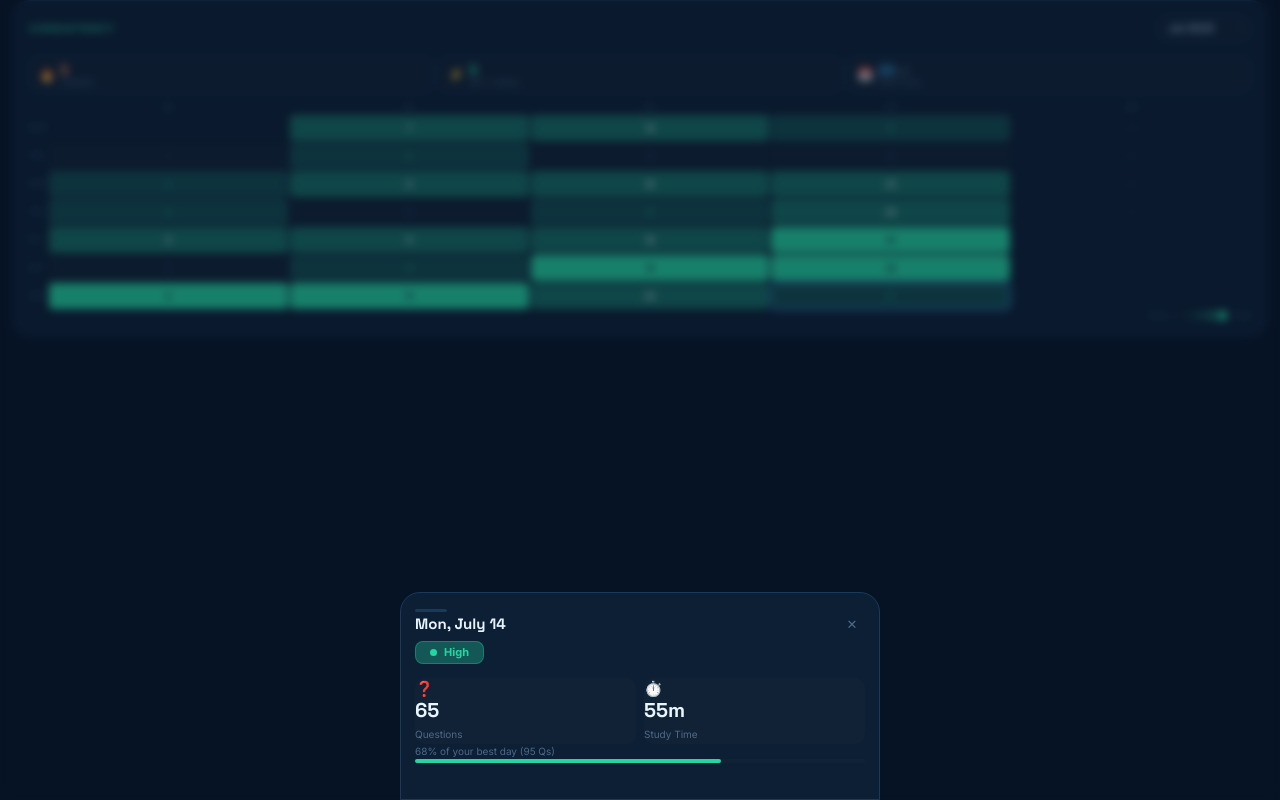
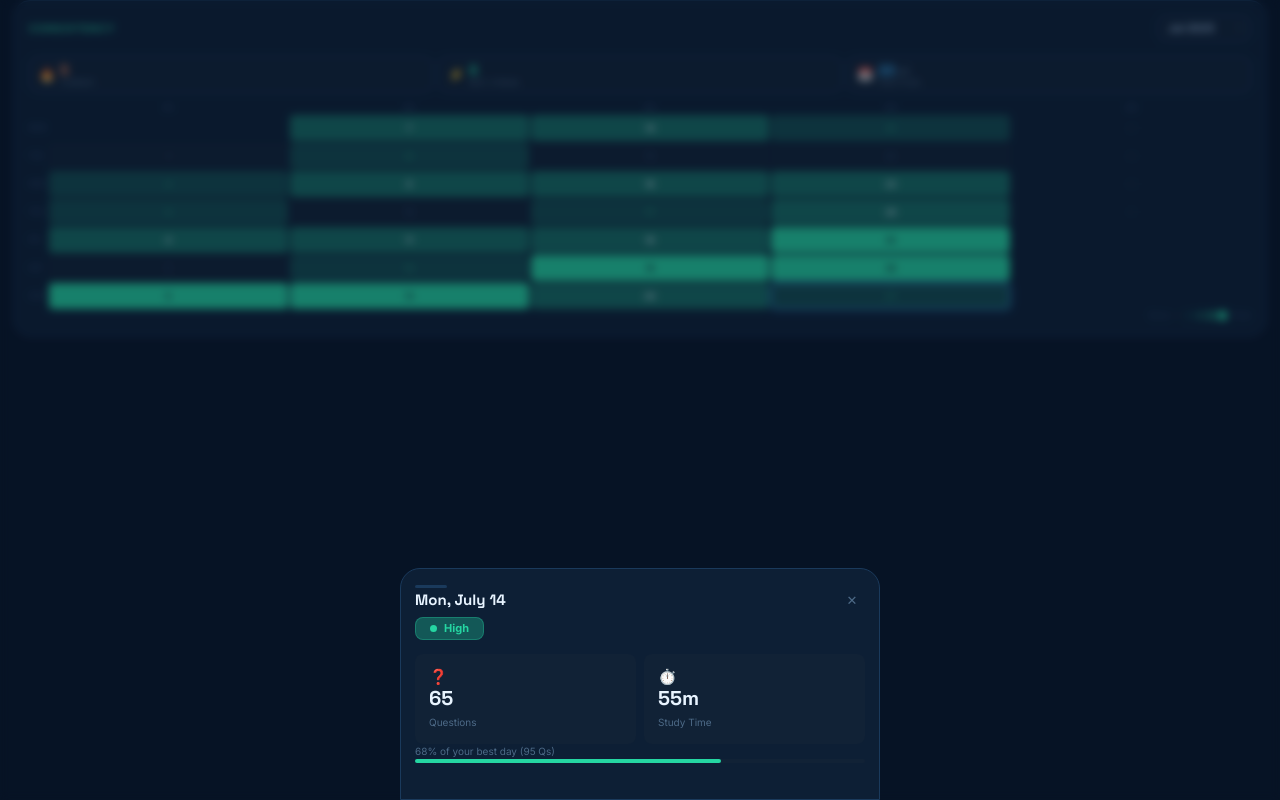
Before and after one commit to examforge99/examlogic, a Next.js app: page /heatmap in a window 1280 px wide. Both pictures are taken after a click on the element "14". Built offline with nearby package versions, Linux system fonts and the light colour scheme.

Commit message:
Refactor styling for activity display in heatmap
Updated the styling of the activity display elements.

```diff
--- a/src/app/heatmap/page.tsx
+++ b/src/app/heatmap/page.tsx
@@ -432,7 +432,7 @@ export default function HeatMap({
                 { icon: '❓', value: popup.activity.qs > 0 ? String(popup.activity.qs) : '—', label: 'Questions' },
                 { icon: '⏱️', value: formatTime(popup.activity.mins), label: 'Study Time' },
               ].map((s) => (
-                <div key={s.label} className="bg-[#112236] rounded-[10px] p-[10px_12px]">
+                <div key={s.label} style={{ backgroundColor: '#112236', borderRadius: '8px', padding: '12px 14px', }} >
                   <span className="text-[15px] block mb-[5px]">{s.icon}</span>
                   <span
                     className="text-[20px] font-bold text-[#e8f4ff] block leading-none mb-[2px]"
```
